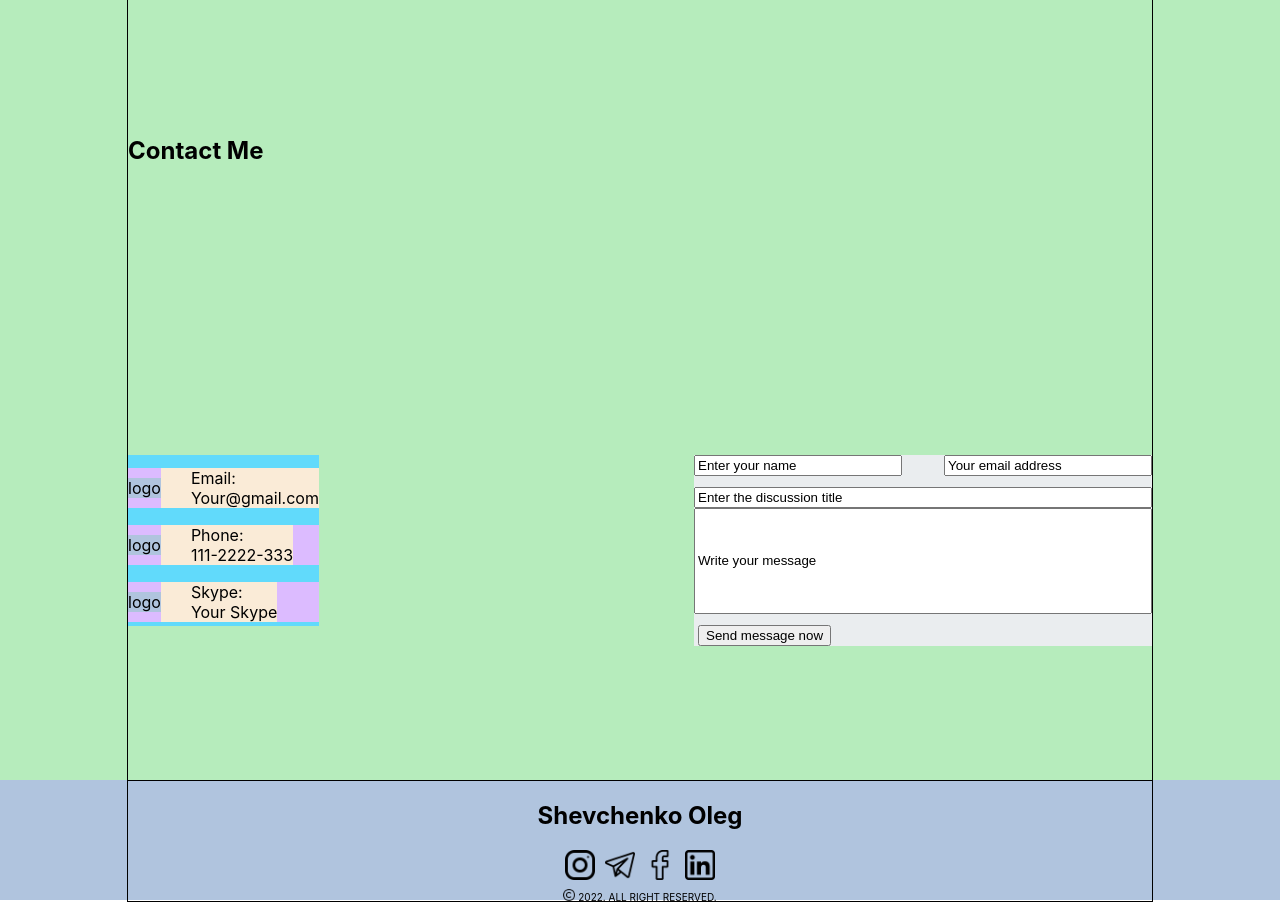
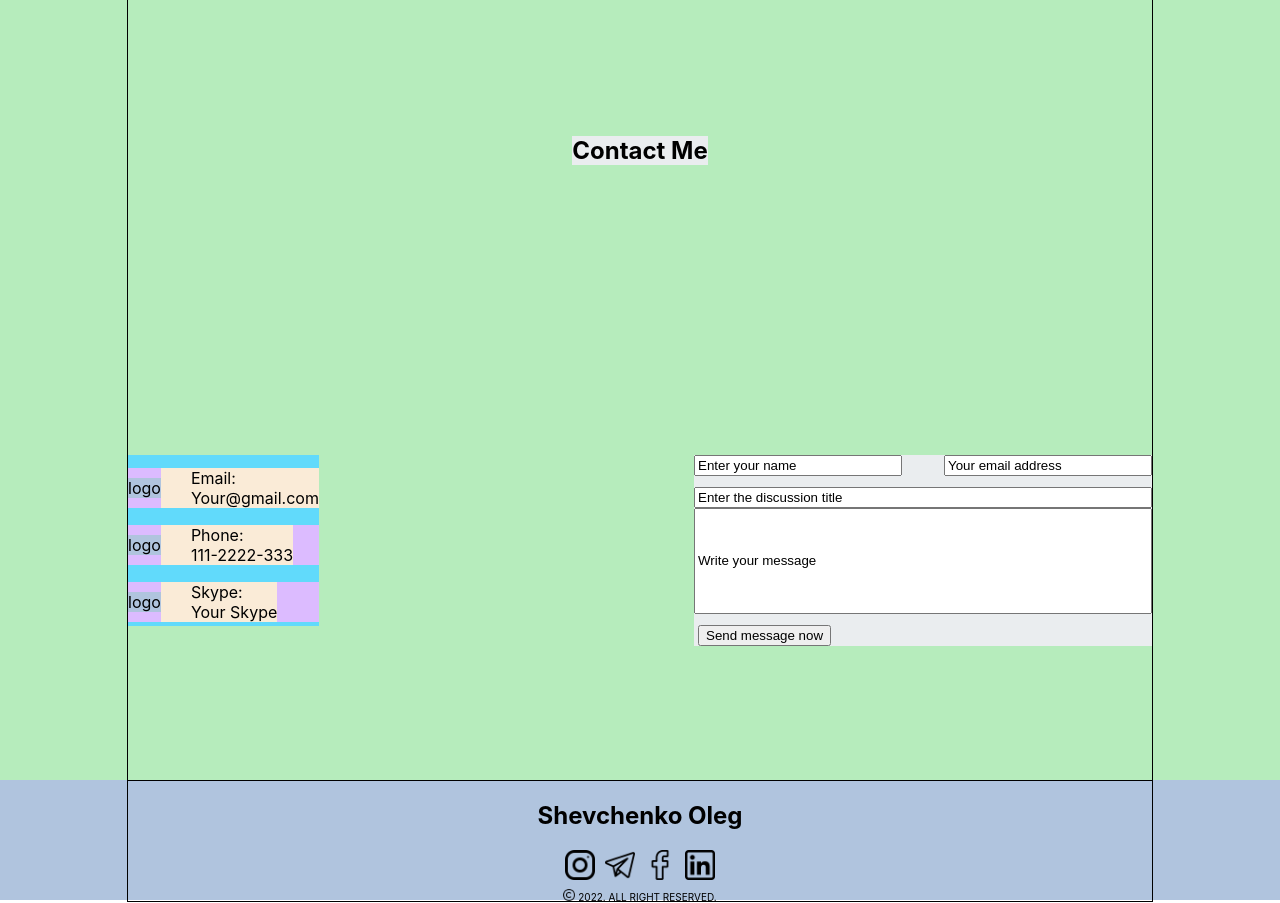
Before and after one commit to shevchenkooleg/MyPortfolio, a React (Create React App) app: page / in a window 1280 px wide. Shown: the part 2820-3723 px from the top of the page. Built offline with nearby package versions, Linux system fonts and the light colour scheme.

Commit message:
fix some bugs with layout_3

```diff
--- a/src/component/Contacts/ContactMe.module.css
+++ b/src/component/Contacts/ContactMe.module.css
@@ -9,7 +9,8 @@
 }
 
 .title {
-    width: 100%;
+    text-align: center;
+    background-color: #eaedef;
 }
 
 .contacts {
@@ -58,6 +59,9 @@
     display: flex;
     justify-content: space-between;
     flex-wrap: wrap;
+}
+.formTitle {
+    width: 100%;
 }
 
 .message {
--- a/src/component/Contacts/ContactMe.tsx
+++ b/src/component/Contacts/ContactMe.tsx
@@ -31,7 +31,7 @@ const ContactMe = (props:ContactMePropsType) => {
                         </div>
 
                         <div className={s.formContainer}>
-                            <form action=""><MyUniversalInput className={s.title} value={'Enter the discussion title'} callback={()=>{}}/></form>
+                            <form action=""><MyUniversalInput className={s.formTitle} value={'Enter the discussion title'} callback={()=>{}}/></form>
                             <form action=""><MyUniversalInput className={s.message} value={'Write your message'} callback={()=>{}}/></form>
                         </div>
                         <div className={s.btnContainer}>
```
